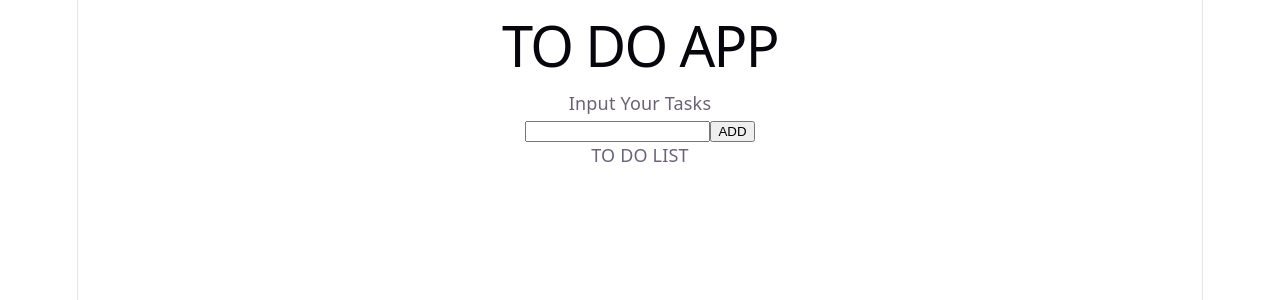
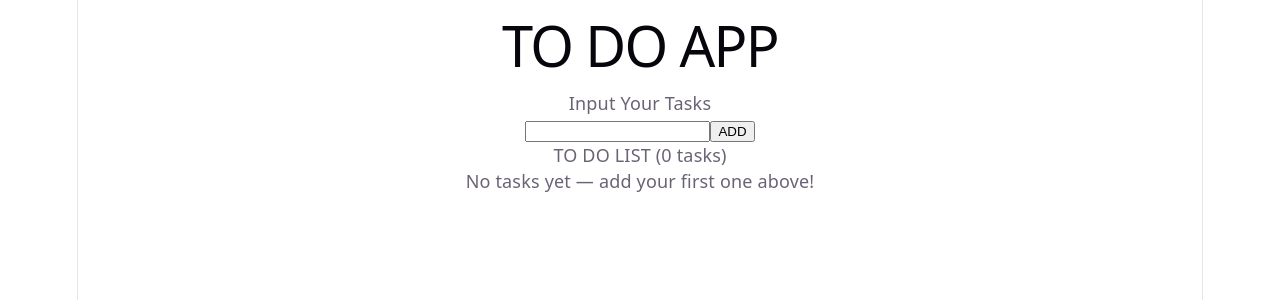
Before and after one commit to MarkAra7/ReactToDo, a React (Vite) app: page / in a window 1280 px wide. Shown: the top 300 px of the page. Built offline with nearby package versions, Linux system fonts and the light colour scheme.

Commit message:
Add task counter and empty state message

```diff
--- a/src/App.jsx
+++ b/src/App.jsx
@@ -21,8 +21,11 @@ function App() {
         <button type='submit'>ADD</button>
       </form>
 
-      <p>TO DO LIST</p>
+      <p>TO DO LIST ({todolist.length} tasks)</p>
 
+      {todolist.length === 0 ? (
+        <p className="empty">No tasks yet — add your first one above!</p>
+      ) : (
         <ul className="todo-list">
           {todolist.map((tolist, index) => (
             <li key={index} className="todo-item">
@@ -30,6 +33,7 @@ function App() {
             </li>
           ))}
         </ul>
+      )}
 
 
 
```
Lines whose indentation alone changed are shown as unchanged.
